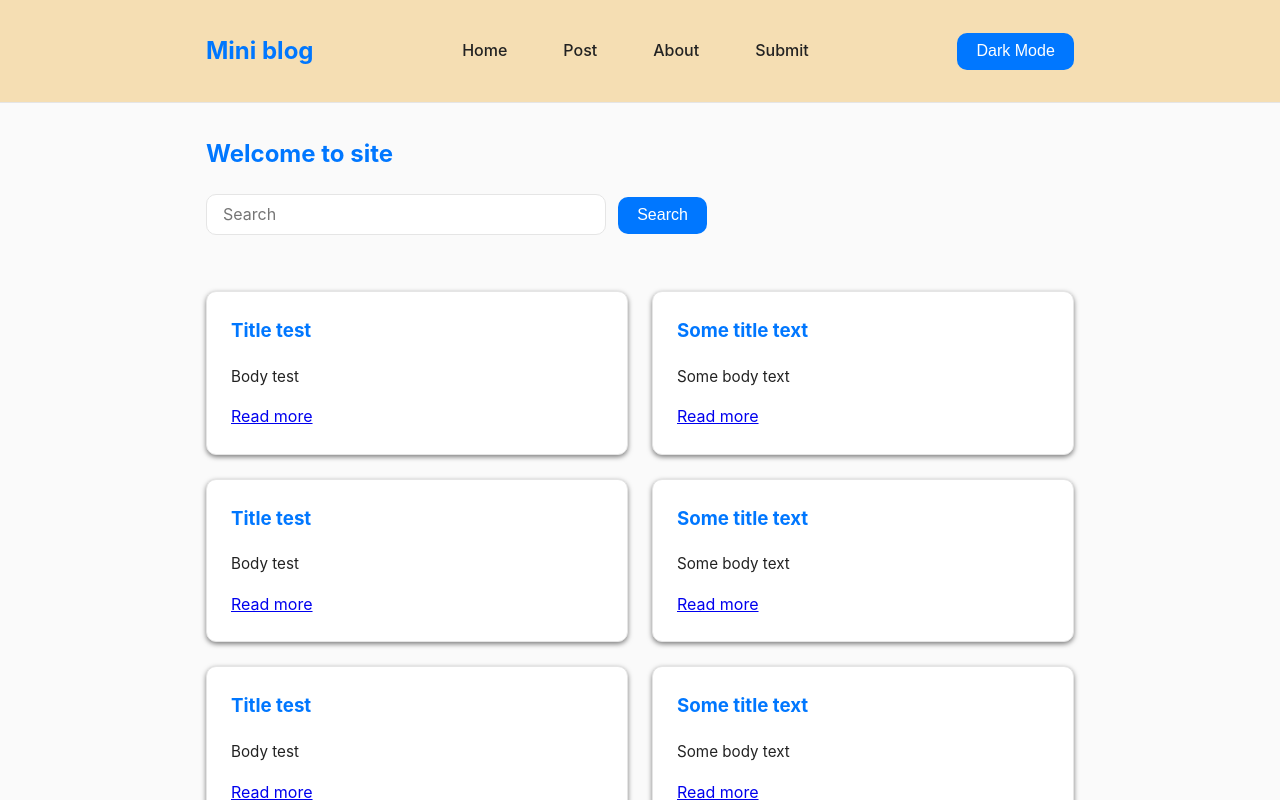
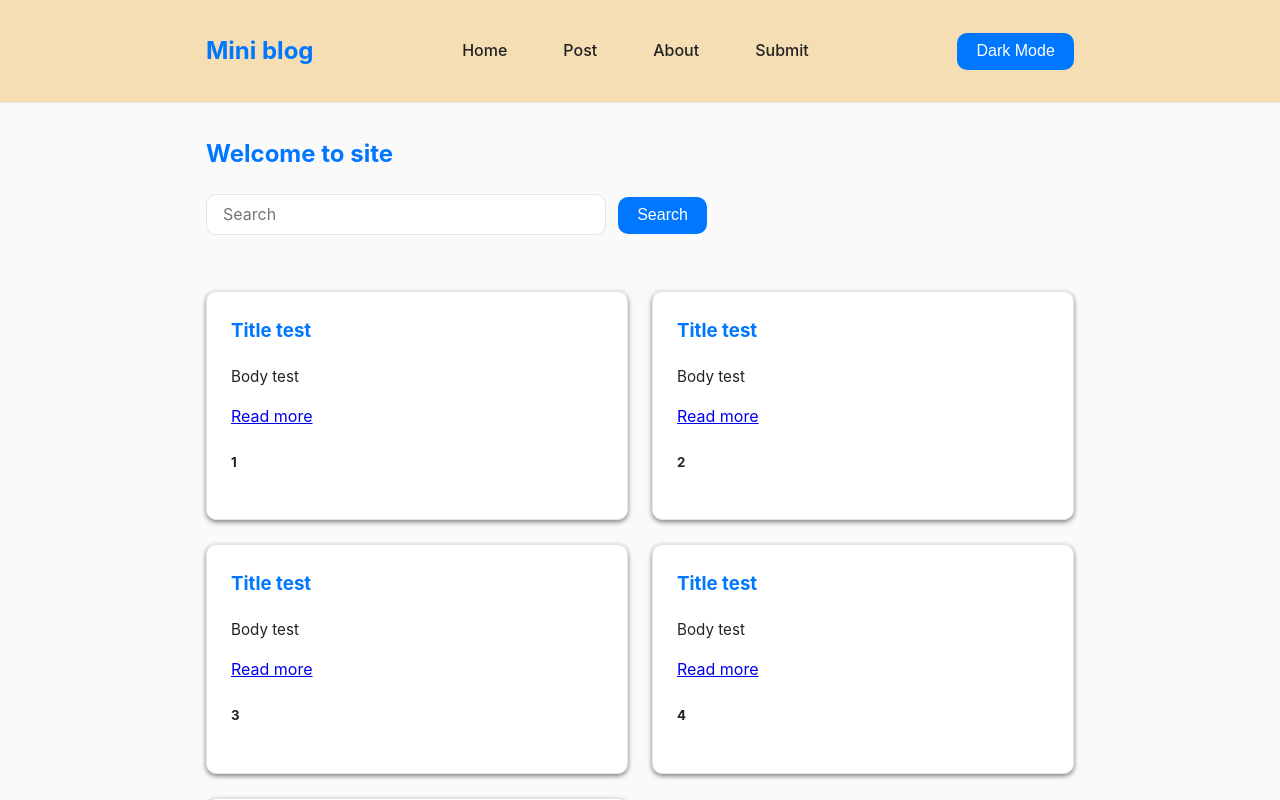
Before and after one commit to ArsenyoP/react_course, a React (Vite) app in the folder react_course/: page / in a window 1280 px wide. Shown: the top 800 px of the page. Built offline with nearby package versions, Linux system fonts and the light colour scheme.

Commit message:
Search input field

```diff
--- a/react_course/src/components/PostCard.tsx
+++ b/react_course/src/components/PostCard.tsx
@@ -1,13 +1,15 @@
 interface PostCardProps {
+    id: number
     title: string;
     body: string;
   }
 
-const PostCard = ({ title, body }: PostCardProps) => {
+const PostCard = ({ title, body, id }: PostCardProps) => {
     return <article className="post-card">
         <h3>{title}</h3>
         <p>{body}</p>
         <a href="#">Read more</a>
+        <h5>{id}</h5>
         </article>
 
 }
--- a/react_course/src/components/Posts.tsx
+++ b/react_course/src/components/Posts.tsx
@@ -1,28 +1,28 @@
+import React, { useState } from "react";
 import PostCard from "./PostCard"
 
 interface PostCardProps {
+  id: number;
   title: string;
   body: string;
 }
 
 const PostsData: Array<PostCardProps> = [
-  {body: "Body test", title: "Title test"},
-  {body: "Some body text", title: "Some title text"},
-  {body: "Body test", title: "Title test"},
-  {body: "Some body text", title: "Some title text"},
-  {body: "Body test", title: "Title test"},
-  {body: "Some body text", title: "Some title text"},
-  {body: "Body test", title: "Title test"},
-  {body: "Some body text", title: "Some title text"},
-  {body: "Body test", title: "Title test"},
-  {body: "Some body text", title: "Some title text"}
+  {body: "Body test", title: "Title test", id:1},
+  {body: "Body test", title: "Title test", id:2},
+  {body: "Body test", title: "Title test", id:3},
+  {body: "Body test", title: "Title test", id:4},
+  {body: "Body test", title: "Title test", id:5},
  ]
 
 const Posts = () => {
+    const [search, setSearch] = useState("");
+    console.log("--change")
 
     const renderUI = PostsData && PostsData.length > 0
-      ? PostsData.map(card => <PostCard key={card.title} title={card.title} body={card.body}/>)
+      ? PostsData.map(card => <PostCard key={card.id} title={card.title} body={card.body} id={card.id}/>)
       : (<p style={{margin:"0 auto", color: "red"}}>There's no posts yet</p>)
+
 
     return <div className="container">
     <h2>
@@ -30,7 +30,10 @@ const Posts = () => {
     </h2>
 
     <div className="search-box">
-      <input type="text" placeholder="Search" className="search-input"/>
+      <input type="text" placeholder="Search"
+      onChange={(e) => setSearch(e.target.value)}
+      value={search}
+       className="search-input"/>
       <button className="search-btn">Search</button>
     </div>
 
```
